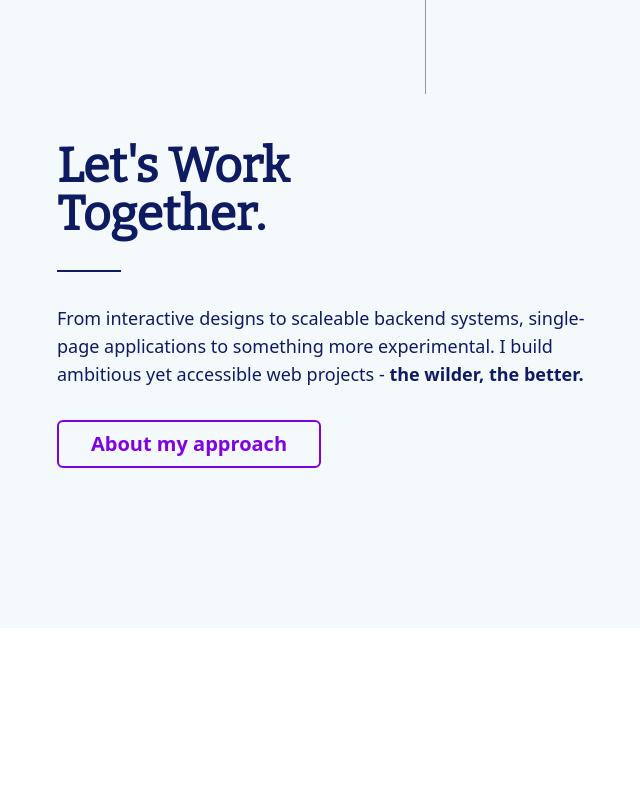
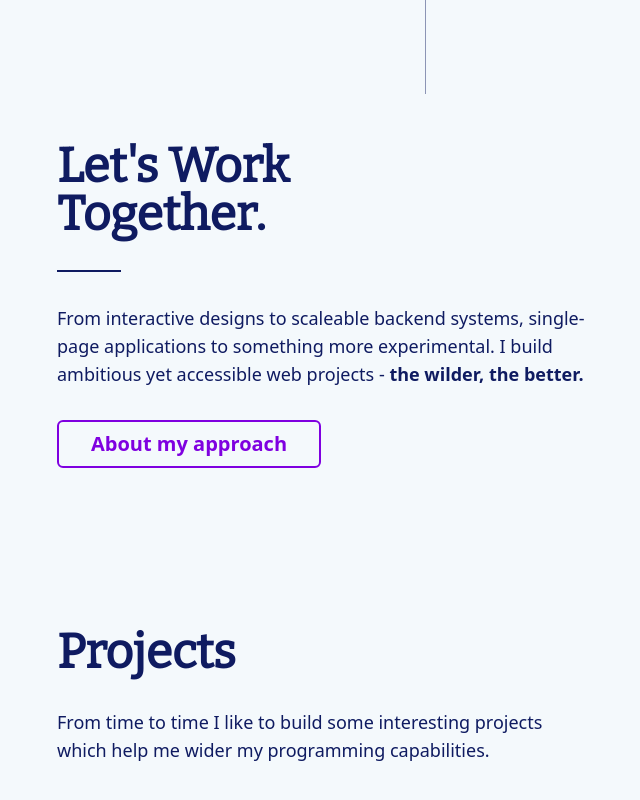
Before and after one commit to Amanjot-001/portfolio, a React (Vite) app: page / in a window 1280 px wide. Shown: the part 618-1418 px from the top of the page, without its empty margins (55-695 px from the left). Before the commit the page ends 1262 px from the top, so only its background shows below. Built offline with nearby package versions, Linux system fonts and the light colour scheme.

Commit message:
mid sec update

```diff
--- a/src/components/App.jsx
+++ b/src/components/App.jsx
@@ -2,6 +2,7 @@ import '../assets/styles/app.css'
 import Header from './Header';
 import Intro from './Intro';
 import Mid from './Mid';
+import Projects from './Projects';
 
 function App() {
   return (
@@ -9,6 +10,7 @@ function App() {
       <Header />
       <Intro />
       <Mid />
+      <Projects />
     </div>
   )
 }
--- a/src/components/ContactBtn.jsx
+++ b/src/components/ContactBtn.jsx
@@ -2,7 +2,7 @@ import message from '../assets/images/conversation.png'
 
 const ContactBtn = () => {
     return (
-        <div className="contact fixed top-16 right-16 flex justify-center items-center font-consolasBold gap-4">
+        <div className="contact fixed top-16 right-16 flex justify-center items-center font-consolasBold gap-4 z-[1]">
                 <img className='w-8' src={message} alt="message" />
                 <p className='text-base text-primary tracking-[0.1em] uppercase cursor-pointer'>
                     Contact me
--- a/src/components/MenuBtn.jsx
+++ b/src/components/MenuBtn.jsx
@@ -2,7 +2,7 @@ import logo from '../assets/images/main.png'
 
 const Menu = () => {
     return (
-        <div className="menu fixed top-16 left-16 flex justify-center items-center font-consolasBold gap-4">
+        <div className="menu fixed top-16 left-16 flex justify-center items-center font-consolasBold gap-4 z-[1]">
             <img className='flex w-14' src={logo} alt="mountain" />
             <span className='w-[1px] h-8 bg-primary opacity-50'></span>
             <p className='text-base text-primary tracking-[0.2em] uppercase cursor-pointer'>
--- /dev/null
+++ b/src/components/ProjectCard.jsx
@@ -0,0 +1,9 @@
+const ProjectCard = () => {
+    return (
+        <div className="project">
+
+        </div>
+    )
+}
+
+export default ProjectCard;
--- /dev/null
+++ b/src/components/Projects.jsx
@@ -0,0 +1,14 @@
+const Projects = () => {
+    return (
+        <div className="projects flex flex-col justify-center items-start mt-[20vh] gap-8">
+            <div className="heading">
+                <p className="text-5xl font-bitter font-bold text-primary ">Projects</p>
+            </div>
+            <div className="quote w-1/2 font-default text-primary text-lg">
+                From time to time I like to build some interesting projects which help me wider my programming capabilities.
+            </div>
+        </div>
+    )
+}
+
+export default Projects;
--- a/src/index.css
+++ b/src/index.css
@@ -18,6 +18,11 @@
     src: url('./assets/fonts/Bitter-Regular.ttf');
 }
 
+@font-face {
+    font-family: samarkan;
+    src: url('./assets/fonts/SAMARN__.TTF');
+}
+
 body {
     margin: 1rem;
 }
--- a/tailwind.config.js
+++ b/tailwind.config.js
@@ -14,6 +14,7 @@ export default {
       fontFamily: {
         consolasBold: ['consolas-bold', 'monospace'],
         bitter: ['bitter', 'sans-serif'],
+        samarkan: ['samarkan', 'sans-serif'],
         default: [
           'system-ui',
           '-apple-system',
```
Also changed, not shown: src/assets/fonts/SAMARN__.TTF (added).
